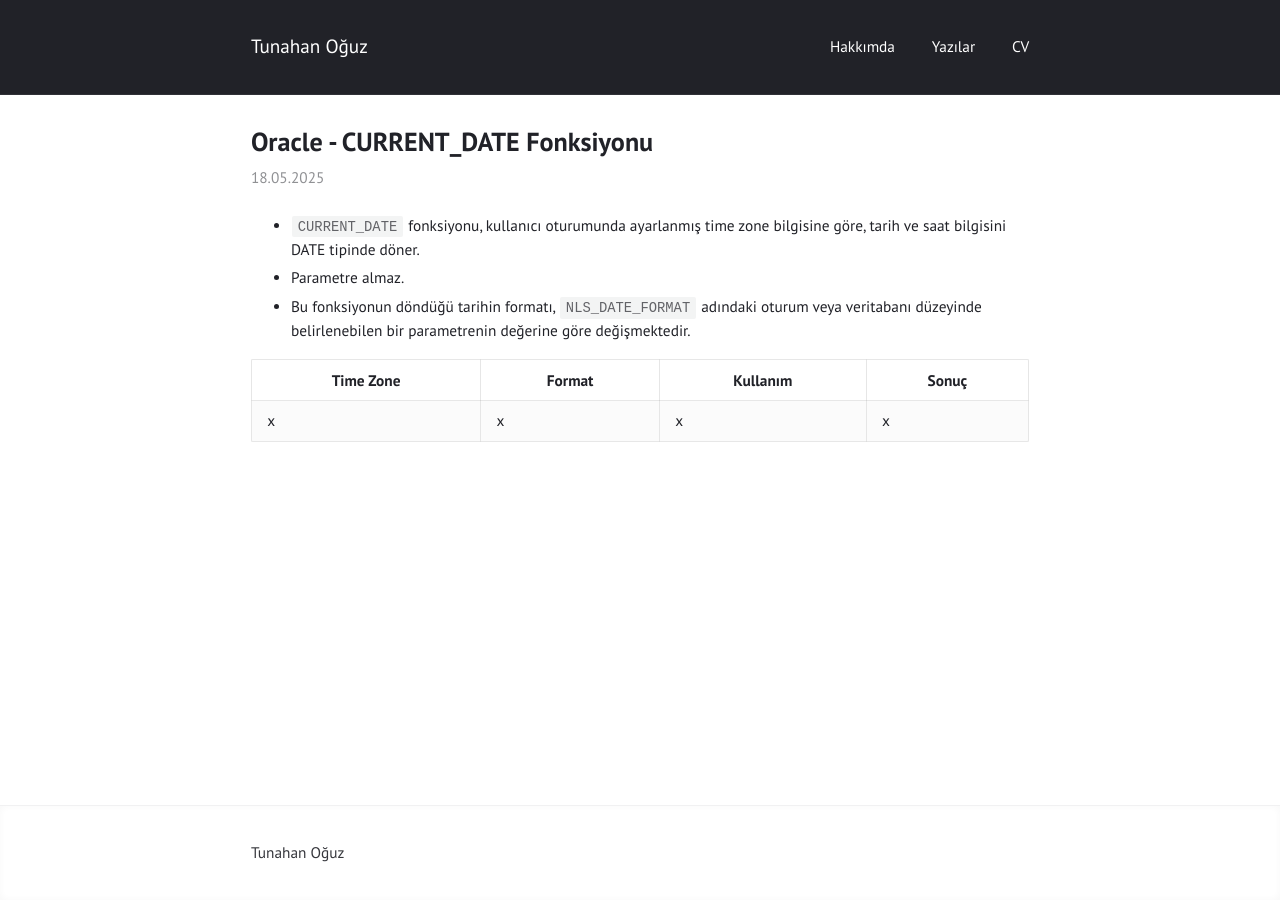
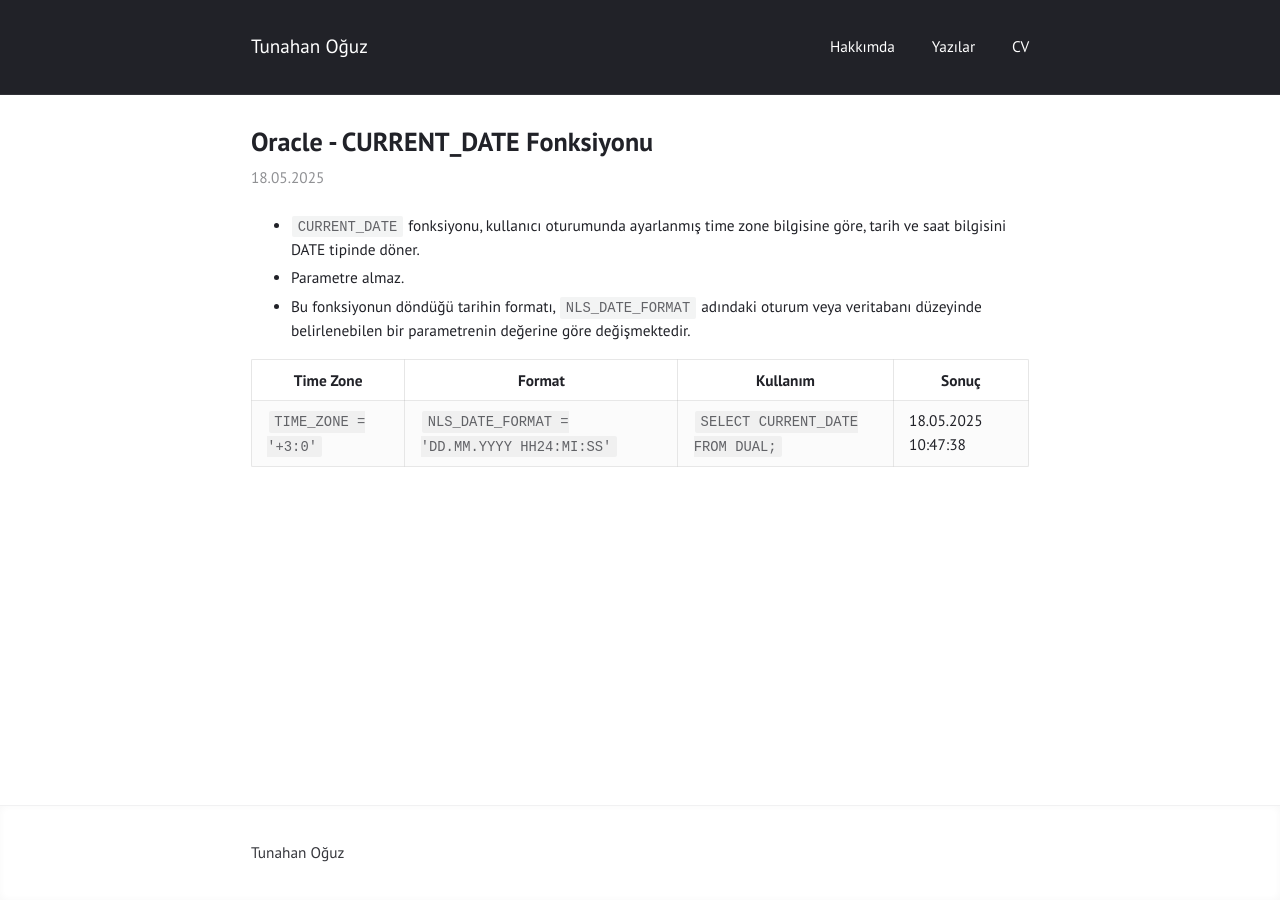
Before and after one commit to tunahanoguz/tunahanoguz.github.io, a Jekyll site: the page built from _posts/2025-05-18-oracle-CURRENT_DATE-fonksiyonu.md, in a window 1280 px wide. Built offline with Jekyll 4.4.1, drawn with Linux system fonts in a browser that asks for light colours.

Commit message:
Update 2025-05-18-oracle-CURRENT_DATE-fonksiyonu.md

```diff
--- a/_posts/2025-05-18-oracle-CURRENT_DATE-fonksiyonu.md
+++ b/_posts/2025-05-18-oracle-CURRENT_DATE-fonksiyonu.md
@@ -9,6 +9,6 @@ categories: oracle
 - Parametre almaz.
 - Bu fonksiyonun döndüğü tarihin formatı, `NLS_DATE_FORMAT` adındaki oturum veya veritabanı düzeyinde belirlenebilen bir parametrenin değerine göre değişmektedir.
 
-| Time Zone | Format | Kullanım | Sonuç |
-|-----------|--------|----------|-------|
-| x         | x      | x        | x     |
+| Time Zone            | Format                                      | Kullanım                         | Sonuç               |
+|----------------------|---------------------------------------------|----------------------------------|---------------------|
+| `TIME_ZONE = '+3:0'` | `NLS_DATE_FORMAT = 'DD.MM.YYYY HH24:MI:SS'` | `SELECT CURRENT_DATE FROM DUAL;` | 18.05.2025 10:47:38 |
```
